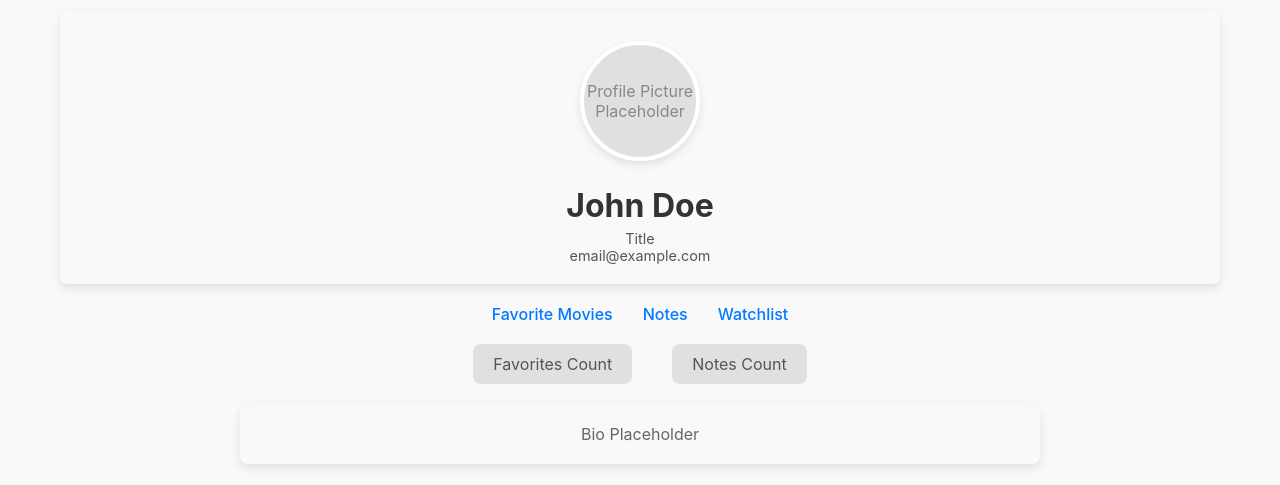
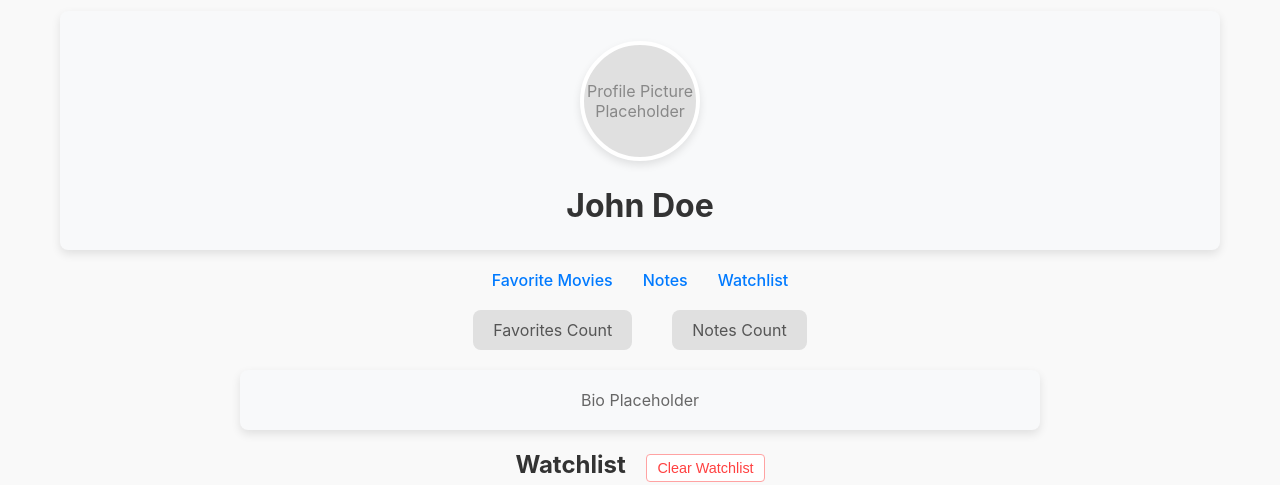
Before and after one commit to SWE-SixFold/SWE-SixFold, a Flask app: page /profile in a window 1280 px wide. Shown: the part 59-544 px from the top of the page. Run offline with Flask 3, Linux system fonts and the light colour scheme.

Commit message:
changed profile page
removed job title and email placeholder

```diff
--- a/web/templates/profile.html
+++ b/web/templates/profile.html
@@ -42,8 +42,6 @@
             <div class="profile-info">
                 <div class="profile-image">Profile Picture Placeholder</div>
                 <h1 id="username">John Doe</h1>
-                <p id="jobTitle">Title</p>
-                <p id="email">email@example.com</p>
             </div>
         </div>
 
```
